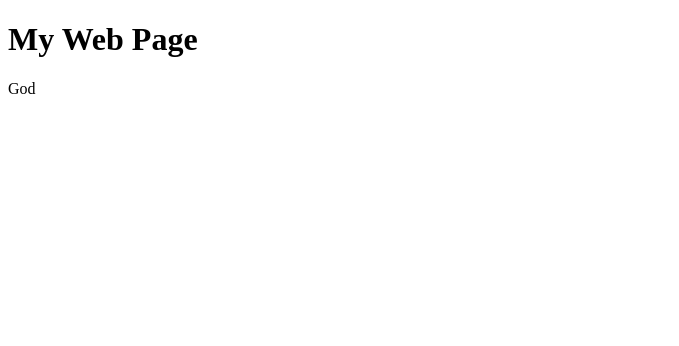
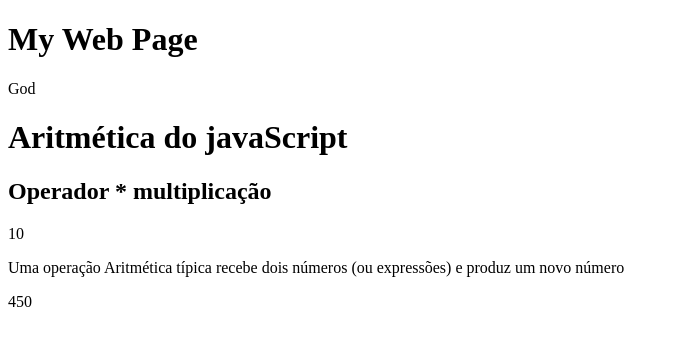
Before and after one commit to OneBot-ph/Variaveis, a plain HTML site: page index.html in a window 1280 px wide. Shown: the whole page, without its empty margins (0-679 px from the left). Drawn offline with Linux system fonts and the light colour scheme.

Commit message:
adicionando multiplicação

```diff
--- a/index.html
+++ b/index.html
@@ -10,6 +10,14 @@
 
     <p id="demo"></p>
 
+    <h1>Aritmética do javaScript</h1>
+    <h2>Operador * multiplicação</h2>
+    <p id="resultado"></p>
+
+    <p>Uma operação Aritmética típica recebe dois números (ou expressões) e produz um novo número</p>
+    <p id="resultado2"></p>
+
+
     <script src="javaScript/script.js"></script>
 </body>
 </html>
--- a/javaScript/script.js
+++ b/javaScript/script.js
@@ -1 +1,16 @@
     document.getElementById("demo").innerHTML = "God";
+
+    let num1, num2, resultado;
+
+    num1 = 5;
+    num2 = 2;
+    resultado = num1 * num2;
+
+    document.getElementById("resultado").innerHTML = resultado;
+
+    let a, b;
+
+    a = 3;
+    b = (100+50) * a;
+
+    document.getElementById("resultado2").innerHTML = b;
```
